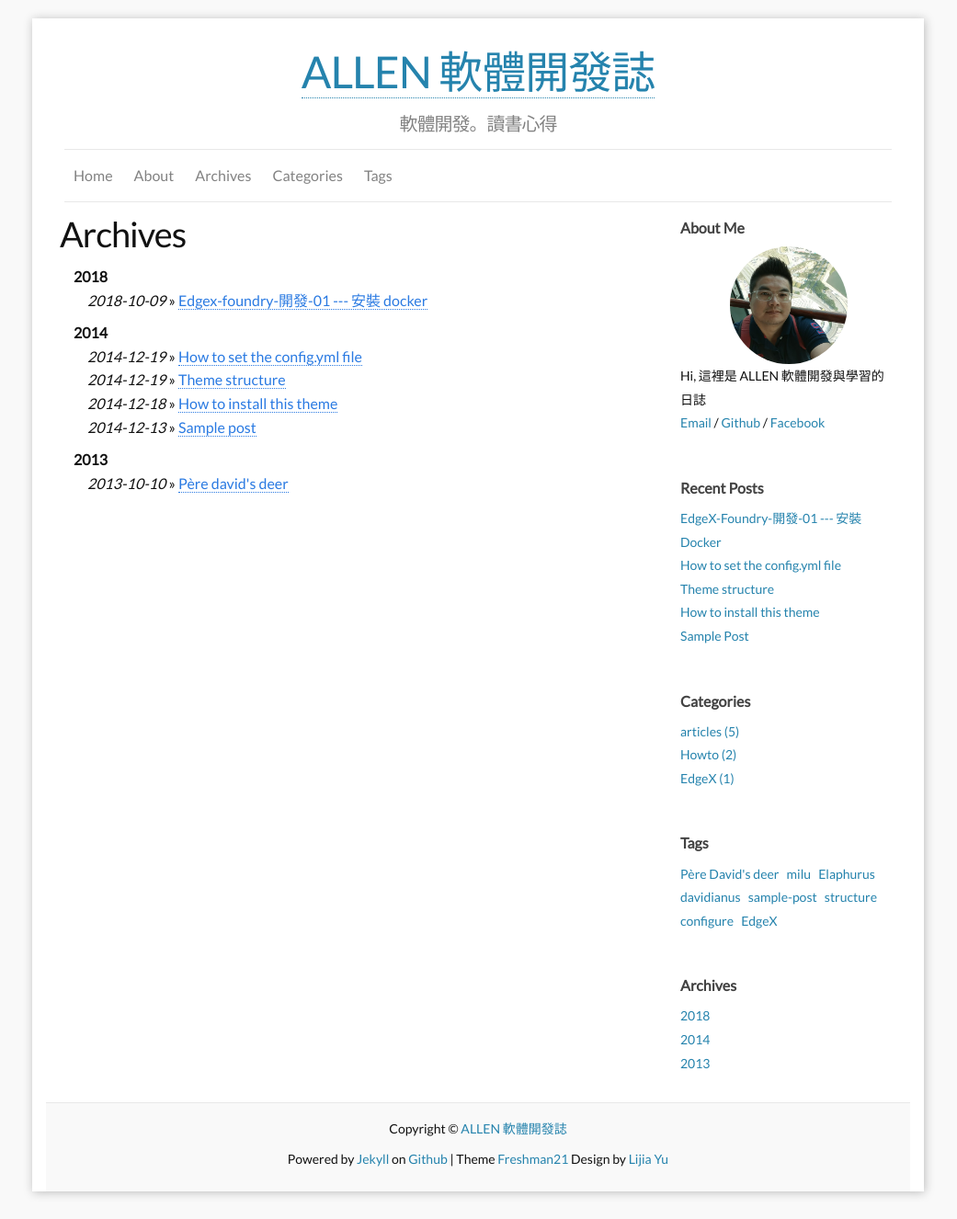
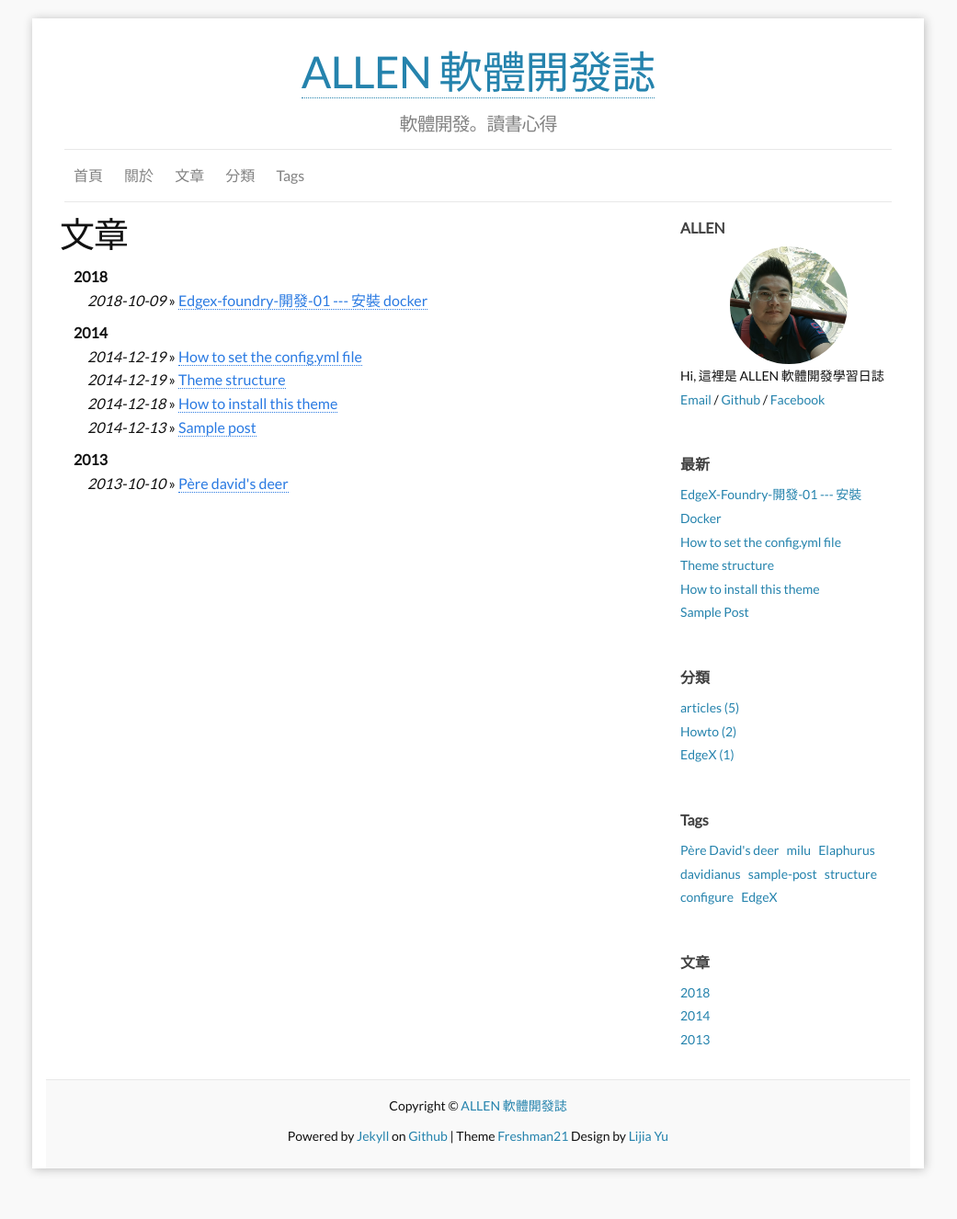
Before and after one commit to allenchien-tw/allenchien-tw.github.io, a Jekyll site: the page built from c_archives.md, in a window 1280 px wide. Shown: the whole page at 92% size, without its empty margins (120-1161 px from the left). Built offline with Jekyll 4.4.1, drawn with Linux system fonts in a browser that asks for light colours; some web fonts are replaced; after the commit the page ends 1301 px from its top, so only the background shows below that.

Commit message:
[up] update GA and title

```diff
--- a/_config.yml
+++ b/_config.yml
@@ -12,12 +12,12 @@ locale: en_US
 ### Personal info and site tools info:
 #twitter_username: yulijia
 #disqus_shortname: allenchien-tw
-fb_username:  tw.allenchien
-github_username:  allenchien-tw
-favicon:     "/images/favicon.ico"
-aboutme: Hi, 這裡是 ALLEN 軟體開發與學習的日誌 # these are shown on aboutme-sidebar.
+fb_username: tw.allenchien
+github_username: allenchien-tw
+favicon: "/images/favicon.ico"
+aboutme: Hi, 這裡是 ALLEN 軟體開發學習日誌 # these are shown on aboutme-sidebar.
 aboutme_photo: "/images/me.png"
-google_analytics_key:  # put YOUR key here to enable tracking! (blank to disable)
+google_analytics_key: UA-127402486-1  # put YOUR key here to enable tracking! (blank to disable)
 
 
 ### Site setting:
@@ -27,12 +27,12 @@ default_locale: "en" # blog sidebar language set, only include: English (en), Ch
 
 locales:
     en:
-      Aboutme: "About Me"
-      Archives: "Archives"
+      Aboutme: "ALLEN"
+      Archives: "文章"
       Blogroll: "Blogroll"
-      Categories: "Categories"
+      Categories: "分類"
       Copyright_Notice: "Copyright Notice"
-      Recent_Posts: "Recent Posts"
+      Recent_Posts: "最新"
       Tags: "Tags"
       Previous: "Older"
       Next: "Newer"
@@ -40,8 +40,8 @@ locales:
       Taggedwith: "and tagged"
       PostDate: "on "
       Google_search: "Site Search"
-      Home: "Home"
-      About: "About"
+      Home: "首頁"
+      About: "關於"
       #Guestbook: "Guestbook"
       #Subscribe: "Subscribe"
     cn:
```
